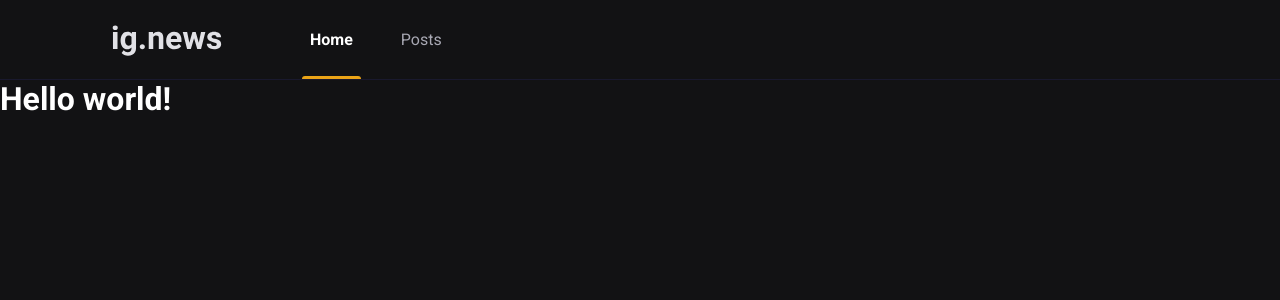
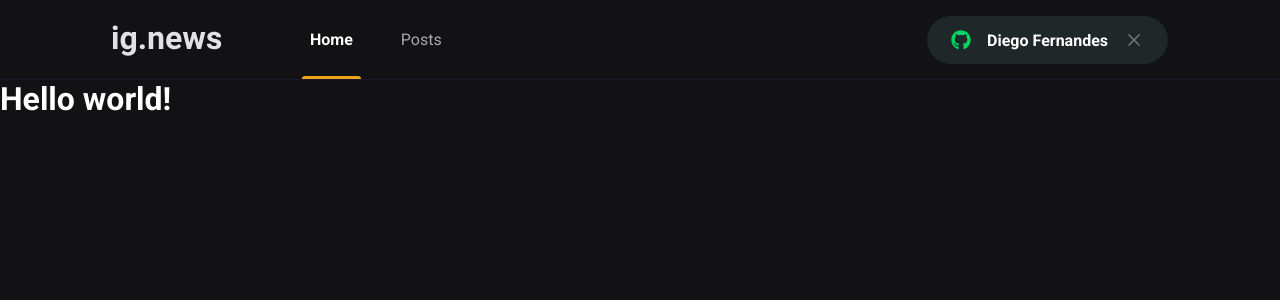
Before and after one commit to carolribeiro2112/ignews, a Next.js app: page / in a window 1280 px wide. Shown: the top 300 px of the page. Built offline with nearby package versions, Linux system fonts and the light colour scheme.

Commit message:
sign in button component styles

```diff
--- a/package.json
+++ b/package.json
@@ -11,6 +11,7 @@
     "next": "12.0.4",
     "react": "17.0.2",
     "react-dom": "17.0.2",
+    "react-icons": "^4.3.1",
     "sass": "^1.43.4"
   },
   "devDependencies": {
--- a/src/components/Header/index.tsx
+++ b/src/components/Header/index.tsx
@@ -1,4 +1,5 @@
 /* eslint-disable @next/next/no-img-element */
+import { SignInButton } from '../SignInButton';
 import styles from './styles.module.scss';
 
 export function Header () {
@@ -10,6 +11,8 @@
           <a className={styles.active}>Home</a>
           <a>Posts</a>
         </nav>
+
+        <SignInButton/>
       </div>
     </header>
   )
--- a/src/components/Header/styles.module.scss
+++ b/src/components/Header/styles.module.scss
@@ -53,4 +53,8 @@
       }
     }
   }
+
+  button {
+    margin-left: auto;
+  }
 }
--- /dev/null
+++ b/src/components/SignInButton/index.tsx
@@ -0,0 +1,27 @@
+import { FaGithub } from 'react-icons/fa';
+import { FiX } from 'react-icons/fi'
+import styles from './styles.module.scss';
+
+export function SignInButton () {
+  const isUserLoggedIn = true;
+
+  return isUserLoggedIn ? (
+    <button
+      type="button"
+      className={styles.signInButton}
+    >
+      <FaGithub color="#04d361"/>
+      Diego Fernandes
+
+      <FiX color="#737380" className={styles.closeIcon}/>
+    </button>
+  ) : (
+    <button
+      type="button"
+      className={styles.signInButton}
+    >
+      <FaGithub color="#eba417"/>
+      Sign In with Github
+    </button>
+  )
+}
--- /dev/null
+++ b/src/components/SignInButton/styles.module.scss
@@ -0,0 +1,33 @@
+.signInButton {
+  height: 3rem;
+  border-radius: 3rem;
+  background: var(--gray-850);
+  border: none;
+  padding: 0 1.5rem;
+
+  display: flex;
+  align-items: center;
+  justify-content: center;
+
+  color: var(--white);
+  font-weight: bold;
+
+  svg {
+    width: 20px;
+    height: 20px;
+  }
+
+  svg:first-child {
+    margin-right: 1rem;
+  }
+
+  svg.closeIcon {
+    margin-left: 1rem;
+  }
+
+  transition: filter 0.2s;
+
+  &:hover {
+    filter: brightness(0.8);
+  }
+}
--- a/src/styles/global.scss
+++ b/src/styles/global.scss
@@ -10,6 +10,7 @@
   --gray-100: #e1e1e6;
   --gray-300: #a8a8b3;
   --gray-800: #19192e;
+  --gray-850: #1f2729;
   --gray-900: #121214;
 
   --cyan-500: #61dafb;
```
Also changed, not shown: 1 other file (tests, documents, lock files or other folders).
